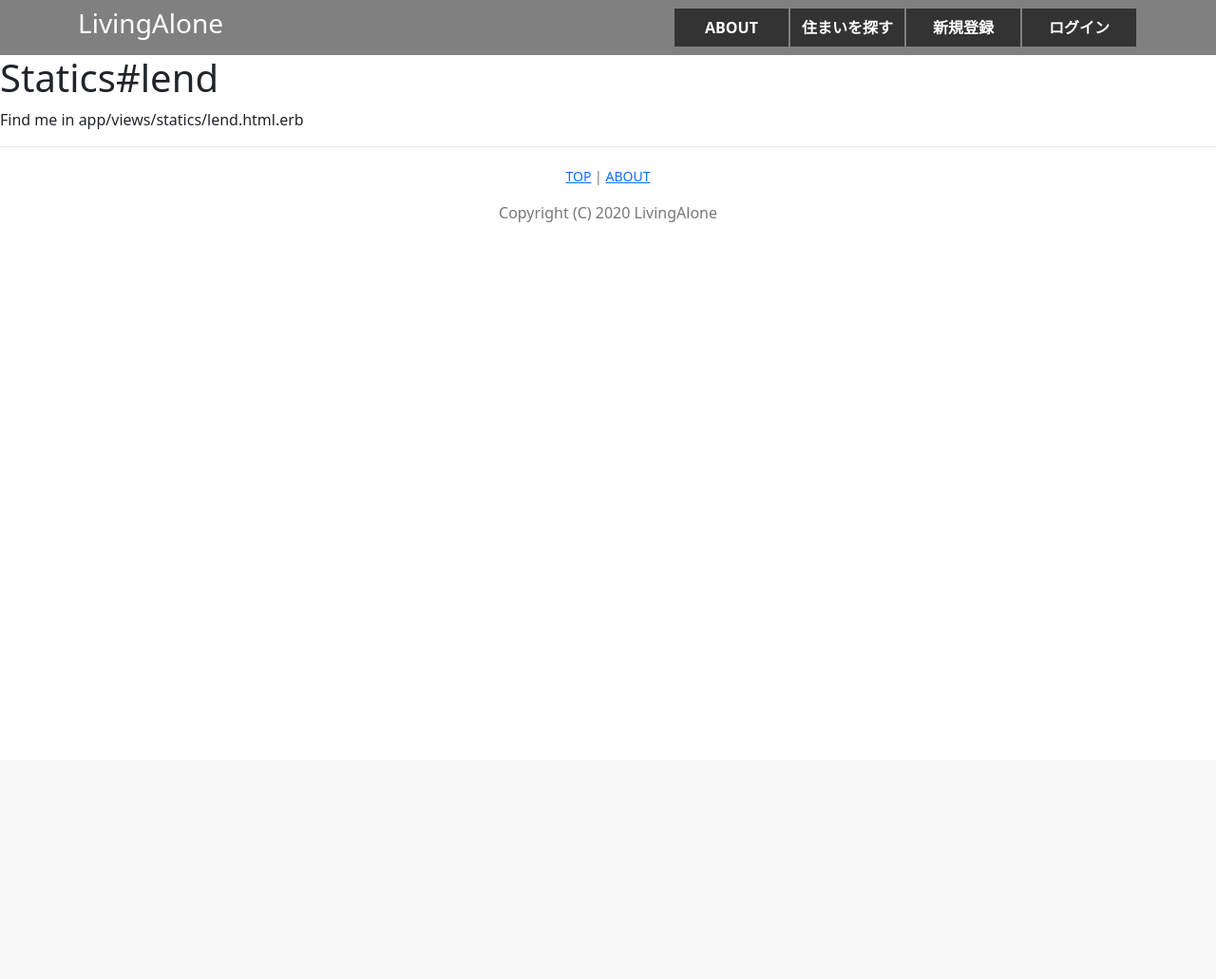
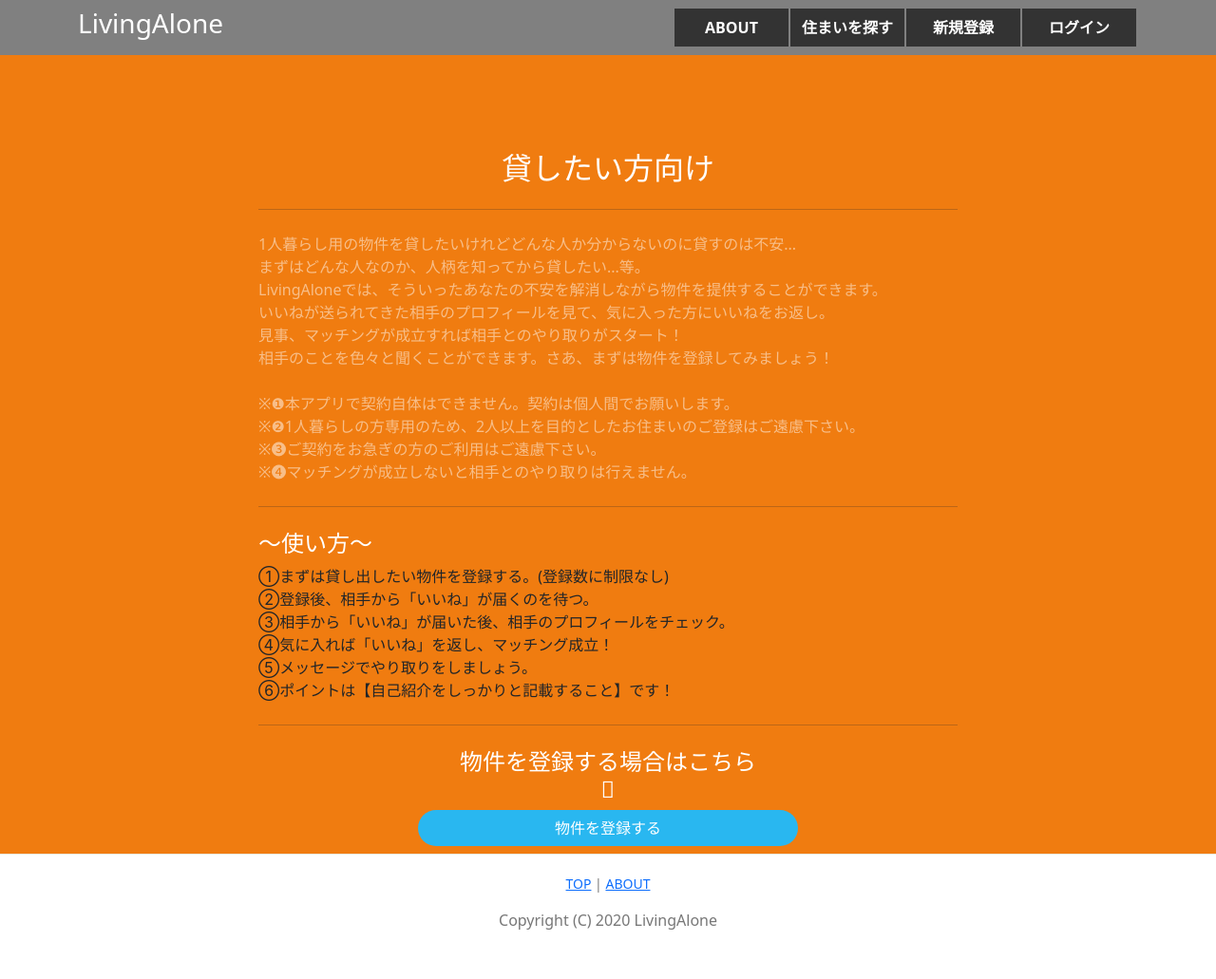
Before and after one commit to kksrapmly/LivingAlone, a Rails app: page /statics/lend in a window 1280 px wide. Shown: the whole page at 95% size. Before the commit the page ends 234 px from the top, so only its background shows below. Run offline with Rails 7, Linux system fonts and the light colour scheme; style sheets or scripts are compiled from the project's sources; parts of the project's set-up code (start-up, migrations or seed data) failed here and were passed over; some libraries are stand-ins or nearby versions.

Commit message:
statics/lendページ作成

```diff
--- a/app/views/statics/lend.html.erb
+++ b/app/views/statics/lend.html.erb
@@ -1,2 +1,40 @@
-<h1>Statics#lend</h1>
-<p>Find me in app/views/statics/lend.html.erb</p>
+<section class="aboutpage">
+  <div class="container">
+    <div class="row justify-content-center">
+      <div class="col-lg-8">
+        <h2 class="aboutpage_title text-white">貸したい方向け</h2>
+        <hr class="divider light my-4">
+        <p class="text-white-50 md-4">
+          1人暮らし用の物件を貸したいけれどどんな人か分からないのに貸すのは不安...<br>
+          まずはどんな人なのか、人柄を知ってから貸したい...等。<br>
+          LivingAloneでは、そういったあなたの不安を解消しながら物件を提供することができます。<br>
+          いいねが送られてきた相手のプロフィールを見て、気に入った方にいいねをお返し。<br>
+          見事、マッチングが成立すれば相手とのやり取りがスタート！<br>
+          相手のことを色々と聞くことができます。さあ、まずは物件を登録してみましょう！<br><br>
+          ※❶本アプリで契約自体はできません。契約は個人間でお願いします。<br>
+          ※❷1人暮らしの方専用のため、2人以上を目的としたお住まいのご登録はご遠慮下さい。<br>
+          ※❸ご契約をお急ぎの方のご利用はご遠慮下さい。<br>
+          ※❹マッチングが成立しないと相手とのやり取りは行えません。
+        </p>
+        <hr class="divider light my-4">
+
+        <h4 class="aboutpage_howto text-white">〜使い方〜</h4>
+        <p>
+          ①まずは貸し出したい物件を登録する。(登録数に制限なし)<br>
+          ②登録後、相手から「いいね」が届くのを待つ。<br>
+          ③相手から「いいね」が届いた後、相手のプロフィールをチェック。<br>
+          ④気に入れば「いいね」を返し、マッチング成立！<br>
+          ⑤メッセージでやり取りをしましょう。<br>
+          ⑥ポイントは【自己紹介をしっかりと記載すること】です！
+        </p>
+        <hr class="divider light my-4">
+        <h4 class="aboutpage_registration">物件を登録する場合はこちら<br>
+          <i class="fas fa-arrow-down"></i>
+        </h4>
+        <h3>
+          <%= link_to "物件を登録する", new_house_path, class: "btn aboutpage_btn" %>
+        </h3>
+      </div>
+    </div>
+  </div>
+</section>
```
Also changed, not shown: app/views/statics/about.html.erb (+5 -2 lines), app/views/statics/borrow.html.erb (+4 -3 lines), 4 other files.
